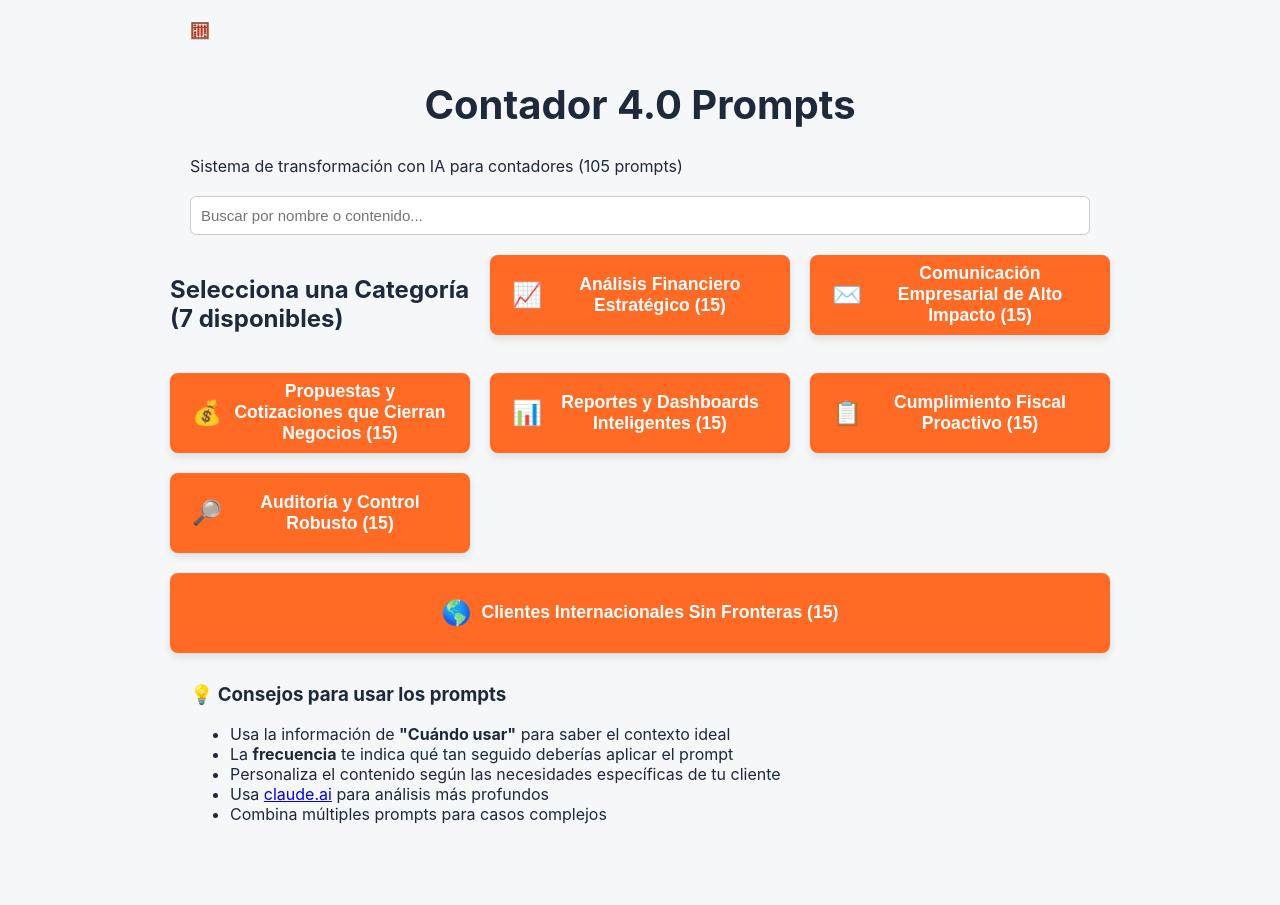
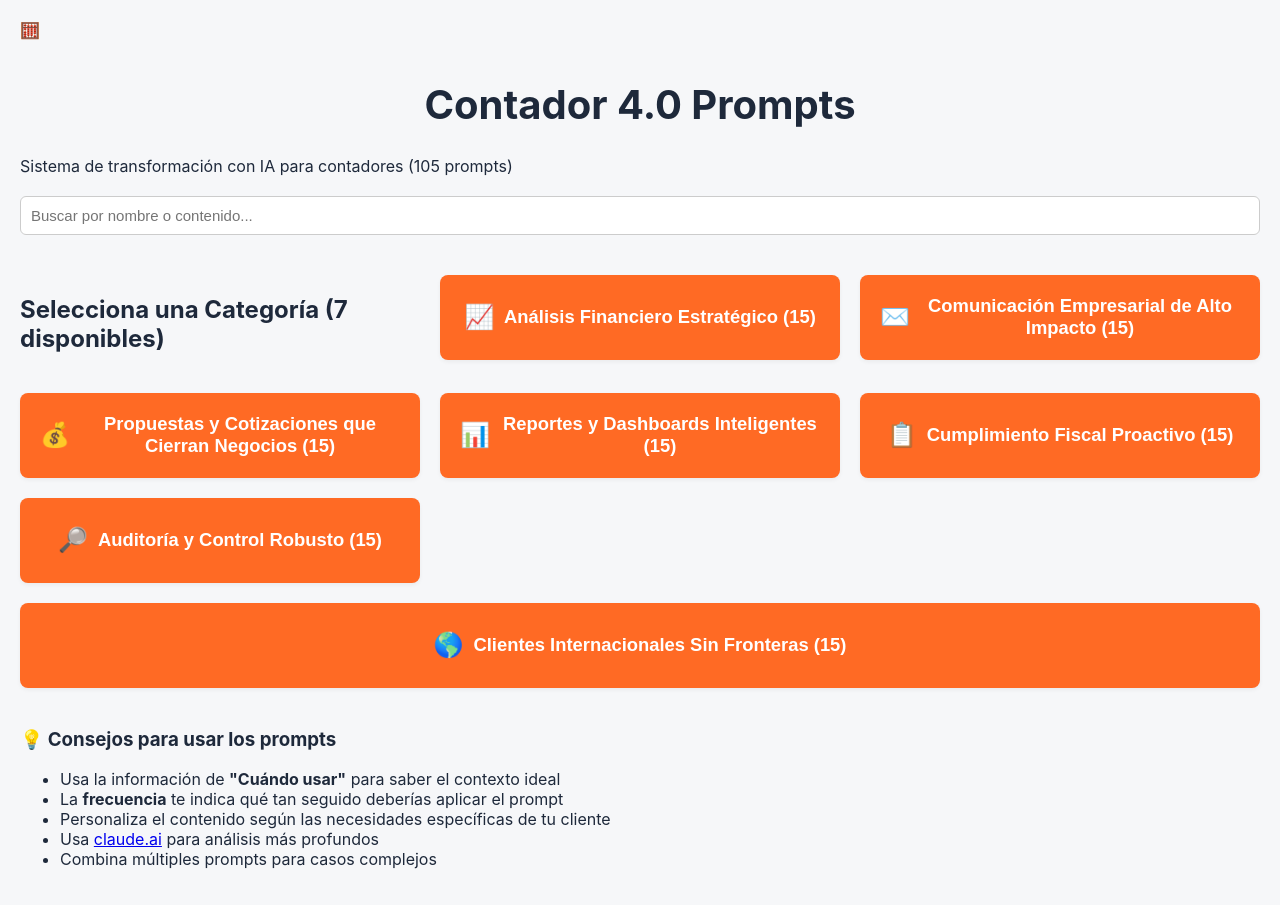
Before and after one commit to JairoAmaya/contador4-webapp-final, a React (Vite) app: page / in a window 1280 px wide. Before the commit the page ends 860 px from the top, so only its background shows below. Built offline with nearby package versions, Linux system fonts and the light colour scheme.

Commit message:
Update styles.css

```diff
--- a/src/styles.css
+++ b/src/styles.css
@@ -367,3 +367,147 @@ footer {
         width: 100%;
     }
 }
+/* --- ESTILOS MEJORADOS PARA LA FASE FINAL DE PULIDO --- */
+
+/* 1. Contenedor Principal (Flexibilidad y Resaltado) */
+.app-container {
+  max-width: 1400px;
+  margin: 0 auto;
+  padding: 20px;
+  min-height: 100vh;
+}
+
+/* 2. Estilo Base para el Contenedor de Botones (Cuadrícula) */
+.prompts-container {
+  display: grid;
+  /* Por defecto, usar una columna simple para asegurar compatibilidad */
+  grid-template-columns: 1fr;
+  gap: 15px; /* Espaciado uniforme */
+  margin-bottom: 30px;
+  padding: 10px 0; /* Espacio alrededor de las categorías/subcategorías */
+}
+
+/* 3. Estilos de la Vista de Categorías (Nivel 1: 7 botones) */
+.category-list {
+  grid-template-columns: repeat(3, 1fr); /* 3 columnas en pantallas grandes */
+  justify-items: stretch;
+  align-items: stretch;
+  gap: 20px;
+}
+
+/* 4. Botón Base (para Categoría y Subcategoría) */
+.filter-btn {
+  padding: 15px 20px;
+  border: 1px solid #ddd;
+  background: white;
+  border-radius: 8px;
+  cursor: pointer;
+  font-size: 1rem;
+  font-weight: 600;
+  color: #333;
+  transition: all 0.3s ease;
+  text-align: center;
+  box-shadow: 0 2px 4px rgba(0, 0, 0, 0.05);
+}
+
+.filter-btn:hover {
+  border-color: #ff6a24;
+  box-shadow: 0 4px 8px rgba(255, 106, 36, 0.2);
+}
+
+/* 5. Estilos Específicos de Botones de Categoría (Nivel 1) */
+.category-button {
+  background: #ff6a24; /* Color principal naranja/coral */
+  color: white;
+  border: none; /* Quitar el borde, el color de fondo es el color de acento */
+  display: flex;
+  align-items: center;
+  justify-content: center;
+  height: 85px; /* Altura fija para la estética */
+  font-size: 1.15rem;
+}
+
+/* Ajuste para centrar el ícono dentro del botón */
+.category-button span {
+    margin-right: 10px;
+}
+
+/* Hacer que el botón "Clientes Internacionales" ocupe el ancho completo */
+.category-list button:nth-last-child(1) {
+    grid-column: 1 / -1;
+}
+
+/* 6. Ajustes de la barra de búsqueda y encabezados */
+.search-bar {
+  display: flex;
+  gap: 10px;
+  align-items: center;
+  margin-bottom: 30px;
+}
+
+.search-input {
+    flex-grow: 1;
+}
+
+/* 7. Vista de Subcategorías (Nivel 2) */
+.subcategoria-list {
+    grid-template-columns: 1fr; /* Volver a una columna para mejor legibilidad en listas largas */
+    gap: 10px;
+}
+
+.subcategoria-list h2 {
+    grid-column: 1 / -1; /* Título ocupa todo el ancho */
+    margin-top: 0;
+    font-size: 1.5rem;
+    padding-bottom: 10px;
+    border-bottom: 1px solid #f0f0f0;
+}
+
+/* 8. Estilos de Tarjeta de Prompts (Nivel 3) */
+.prompt-card {
+    border: 1px solid #e5e7eb;
+    border-radius: 8px;
+    padding: 20px;
+    background: #fff;
+    box-shadow: 0 1px 3px rgba(0,0,0,0.05);
+}
+
+.prompt-header {
+    display: flex;
+    justify-content: space-between;
+    align-items: center;
+    border-bottom: 1px solid #f0f0f0;
+    padding-bottom: 10px;
+    margin-bottom: 15px;
+}
+
+.prompt-content-text {
+    white-space: pre-wrap;
+    background: #f9f9f9;
+    padding: 15px;
+    border-radius: 6px;
+    font-family: monospace;
+    font-size: 0.9rem;
+    overflow-x: auto;
+}
+
+/* MEDIA QUERIES (Responsividad) */
+@media (max-width: 992px) {
+    .category-list {
+        grid-template-columns: repeat(2, 1fr); /* 2 columnas en tablet */
+    }
+}
+
+@media (max-width: 600px) {
+    .category-list {
+        grid-template-columns: 1fr; /* 1 columna en móvil */
+    }
+
+    .search-bar {
+        flex-direction: column;
+    }
+
+    .reset-btn {
+        width: 100%;
+    }
+}
```
